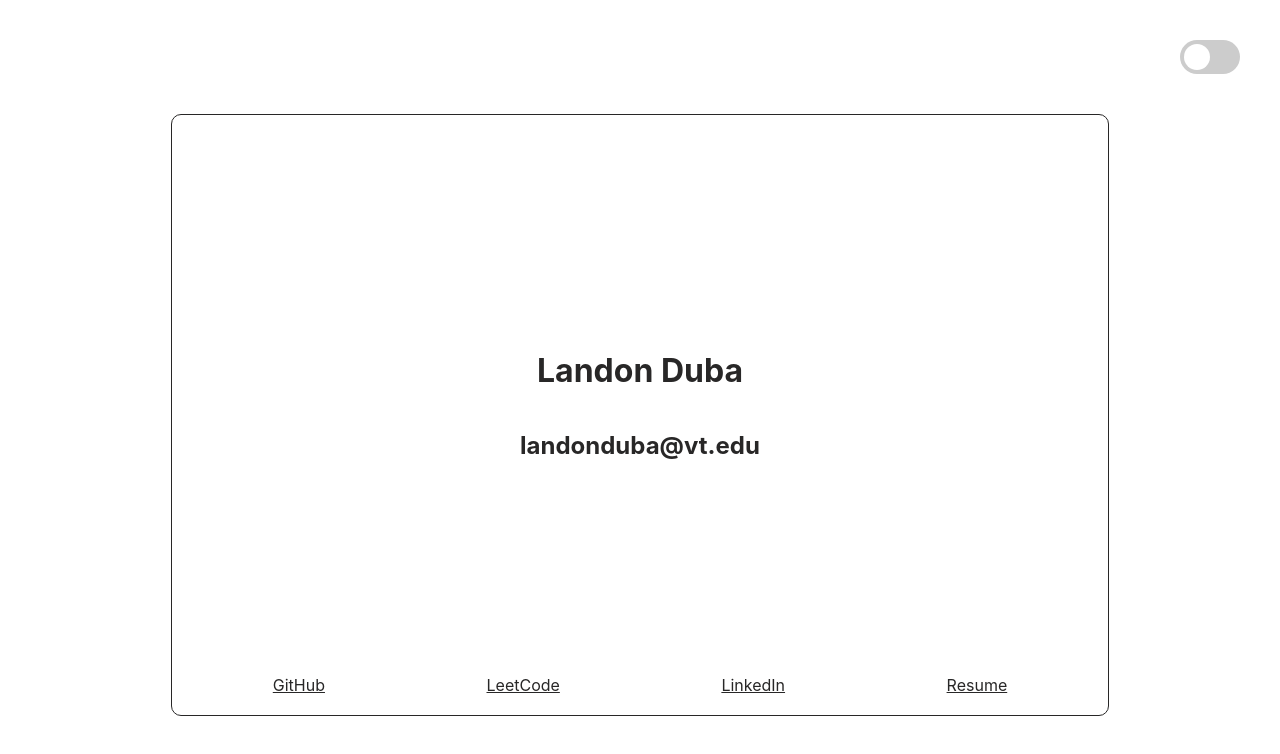
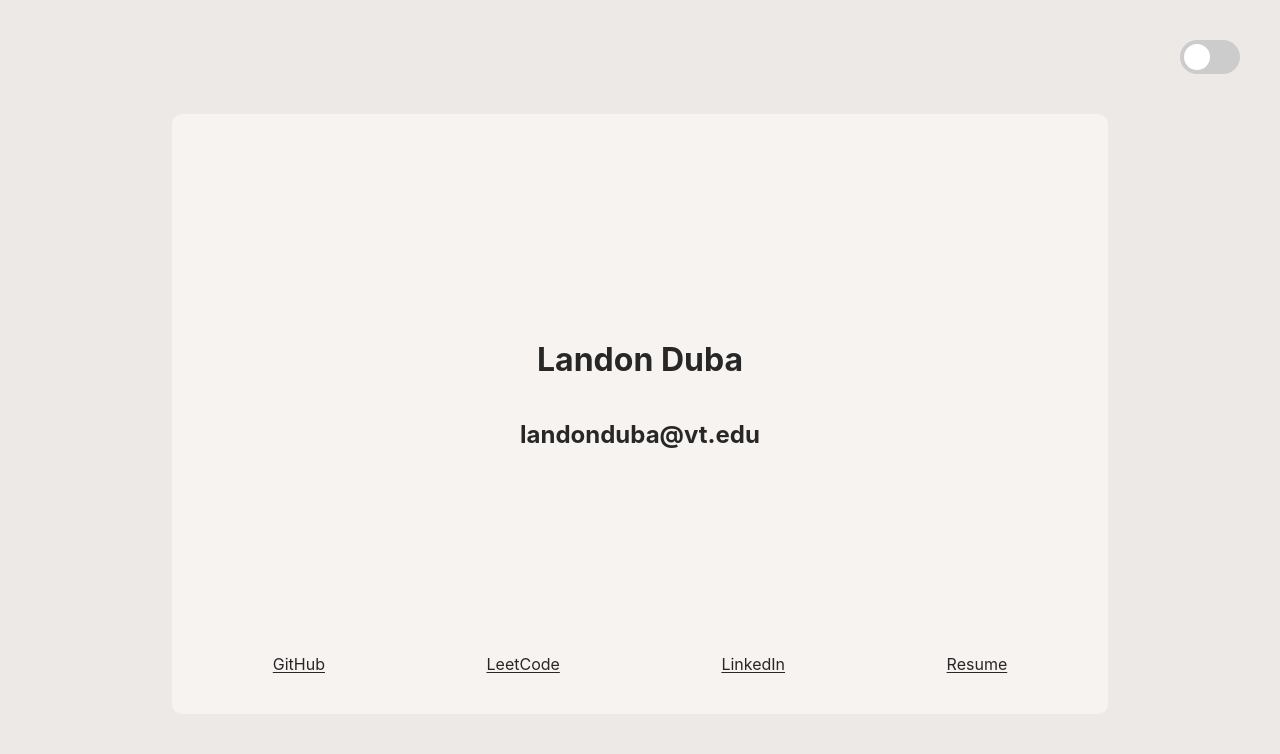
Before and after one commit to landonDuba/Landon-Duba-V2, a React (Create React App) app: page / in a window 1280 px wide. Shown: the top 754 px of the page. Built offline with nearby package versions, Linux system fonts and the light colour scheme.

Commit message:
changed color combo

```diff
--- a/src/App.css
+++ b/src/App.css
@@ -1,11 +1,13 @@
 :root {
   --bg: rgb(40, 39, 39);
   --text: white;
+  --second: rgb(59, 58, 58);
 }
 
 [data-theme="dark"] {
-  --bg: white;
+  --bg: rgb(237, 233, 231);
   --text: rgb(40, 39, 39);
+  --second: #f7f3f1;
 }
 
 .App {
--- a/src/components/Card.css
+++ b/src/components/Card.css
@@ -6,13 +6,20 @@
 
 .card {
     display: flex;
-    border: 1px var(--text) solid;
+    background: var(--second);
+    border: 0px var(--text) solid;
     border-radius: 10px;
     padding: 20px;
     height: 70vh;
     width: 70vw;
     flex-direction: column;
     justify-content: space-between;
+    transition: .5s ease;
+}
+
+.card:hover {
+    height: 72vh;
+    width: 72vw;
 }
 
 .cardCenter {
@@ -27,8 +34,15 @@
     display: flex;
     justify-content: space-around;
     align-items: flex-end;
+    padding-bottom: 20px;
 }
 
 .links a {
-    color: var(--text)
+    color: var(--text);
+    text-underline-offset: 2px;
+    transition: .2s ease;
 }
+
+.links a:hover {
+  text-underline-offset: 6px;
+}
```
Also changed, not shown: src/components/Experience.js (added, +7 -0 lines), src/components/Experience.css (added).
